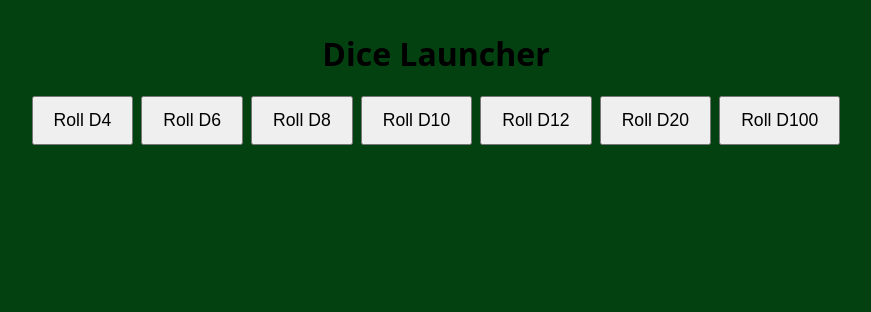
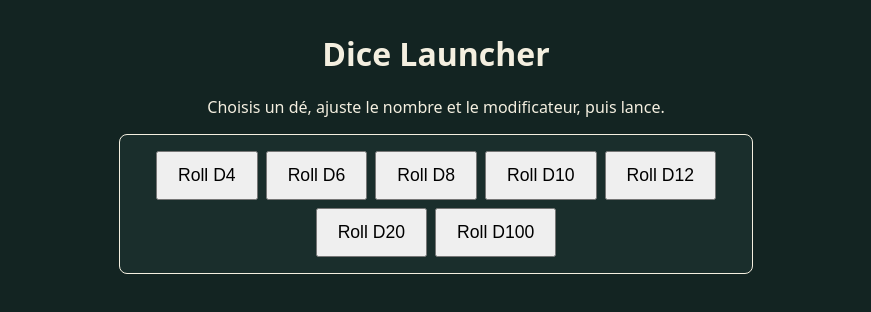
Before and after one commit to TinquenH/dice-launcher, a React (Vite) app: page / in a window 1280 px wide. Shown: the top 312 px of the page, without its empty margins (204-1075 px from the left). Built offline with nearby package versions, Linux system fonts and the light colour scheme.

Commit message:
Improve boxes style

```diff
--- a/src/App.jsx
+++ b/src/App.jsx
@@ -13,15 +13,18 @@ export default function App() {
   return (
     <main>
       <h1>Dice Launcher</h1>
-      <div className="dice-buttons">
+      <p>Choisis un dé, ajuste le nombre et le modificateur, puis lance.</p>
+
+      <div className="box dice-buttons">
         {DICE.map((sides) => (
           <button key={sides} onClick={() => handleRoll(sides)}>
             Roll D{sides}
           </button>
         ))}
       </div>
+
       {result && (
-        <div className="result">
+        <div className="box result">
           <p>
             You rolled a {result.rolls} on a D{result.sides}!
           </p>
--- a/src/index.css
+++ b/src/index.css
@@ -1,11 +1,22 @@
 html {
-  background-color: #044111;
+  background-color: #132422;
+  color: #f4efe0;
 }
 
 body {
   font-family: system-ui, sans-serif;
   text-align: center;
   margin: 2rem;
+}
+
+.box {
+  background-color: #1a2e2c;
+  color: #f0f0f0;
+  border: 0.1rem solid #f4efe0;
+  border-radius: 0.5rem;
+  padding: 1rem;
+  max-width: 600px;
+  margin: 0 auto;
 }
 
 .dice-buttons {
```
